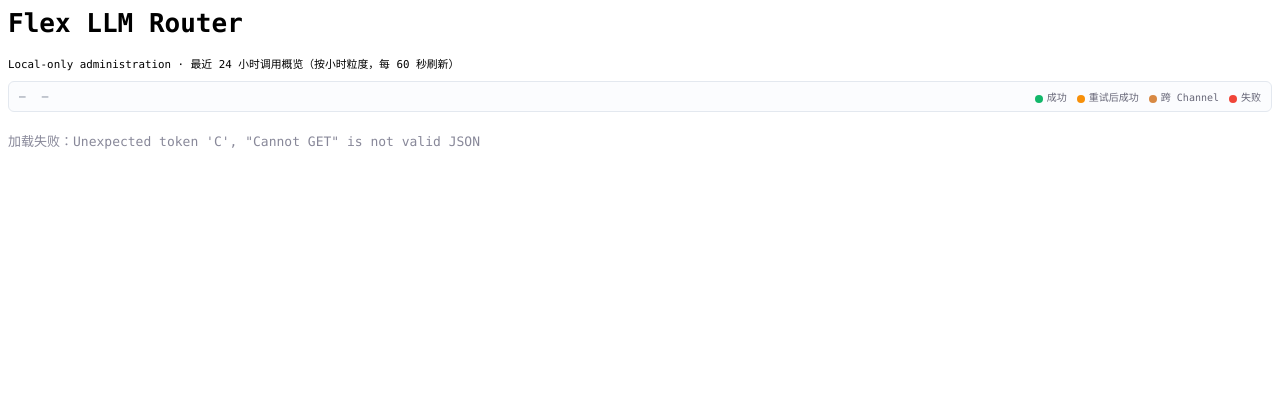
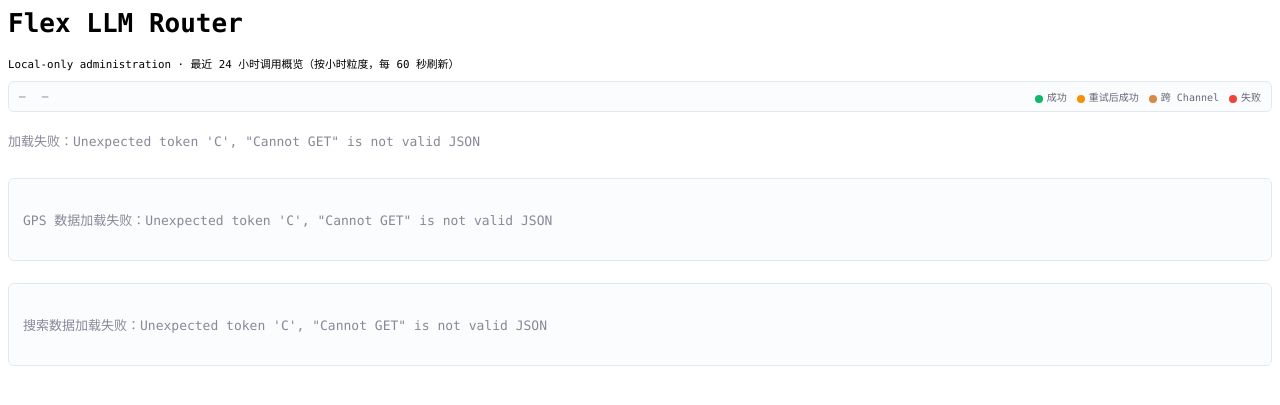
Before and after one commit to echoflying/flex-llm-router, a Python web app: template templates/dashboard.html in a window 1280 px wide. Shown: the top 405 px of the page. Run offline with Jinja, Linux system fonts and the light colour scheme; the template is opened without the code that fills it, so the values that code supplies are empty.

Commit message:
feat(dashboard): 首页补 GPS 坐标搜索 + 搜索代理两个区块
- #gps：源可用性/调用/命中/命中率 + Fallback 链概览（/api/gps/sources + /api/gps/stats）
- #search：通道可用性/类目/key 状态/调用/命中率 + 总命中（/api/search/channels + /api/search/stats）
- 每 60 秒随 load() 一起刷新

```diff
--- a/templates/dashboard.html
+++ b/templates/dashboard.html
@@ -15,6 +15,8 @@
   </div>
 </div>
 <div id="app">Loading…</div>
+<div id="gps"></div>
+<div id="search"></div>
 <style>
 body{font:13px ui-monospace,SFMono-Regular,Menlo,Consolas,"Liberation Mono",monospace}
 table{font-size:12px;width:100%;table-layout:fixed;border-collapse:collapse}
@@ -64,6 +66,12 @@ code{font-size:11px}
 #bottom th{text-align:left}
 .errrow td{background:#fff5f5;font-size:12px}
 .errrow td.bad{color:#b42318;font-weight:600}
+/* GPS / 搜索代理区块 */
+#gps,#search{margin:22px 0 8px;padding:12px 14px;border:1px solid #e3e8ef;border-radius:6px;background:#fbfcfe}
+#gps table,#search table{width:100%;table-layout:fixed;border-collapse:collapse;margin-top:6px}
+#gps th,#search th{text-align:left;font-size:11px;color:#667;background:#f1f4f9}
+#gps td,#search td{font-size:12px;padding:4px 8px;border-bottom:1px solid #e3e8ef;word-break:break-word;overflow:hidden;vertical-align:top}
+#gps h2,#search h2{font-size:15px;margin:0 0 4px}
 </style>
 <script>
 const q=s=>document.querySelector(s),
@@ -146,12 +154,60 @@ async function loadBottom(){
   q('#bottom').innerHTML=out;
 }
 
+async function loadGps(){
+  try{
+    const [src,st]=await Promise.all([
+      fetch('/api/gps/sources').then(r=>r.json()),
+      fetch('/api/gps/stats').then(r=>r.json())
+    ]);
+    const per=st.stats.per_source||{}, fb=st.stats.fallback||{};
+    const rows=(src.sources||[]).map(s=>{
+      const p=per[s.id]||{};
+      const rate=p.hit_rate!=null?(p.hit_rate*100).toFixed(1)+'%':'—';
+      return `<tr><td><code>${esc(s.id)}</code></td>`+
+        `<td>${s.available?`<span class="dot green"></span>可用`:`<span class="dot red"></span>不可用`}</td>`+
+        `<td>${esc(p.calls||0)}</td><td>${esc(p.hits||0)}</td><td>${rate}</td>`+
+        `<td>${esc(s.reason||'')}</td></tr>`;
+    }).join('');
+    q('#gps').innerHTML=`<h2>GPS 坐标搜索</h2>`+
+      `<div class="cache-sub">总调用 ${fb.total_calls||0} · 首源直接命中 ${fb.first_source_hit||0} · Fallback 尝试 ${fb.fallback_attempts||0} · Fallback 命中 ${fb.fallback_hit||0}${fb.fallback_rate!=null?'（'+(fb.fallback_rate*100).toFixed(1)+'%）':''}</div>`+
+      `<table><colgroup><col style="width:14%"><col style="width:10%"><col style="width:8%"><col style="width:8%"><col style="width:8%"><col></colgroup>`+
+      `<tr><th>源</th><th>可用</th><th>调用</th><th>命中</th><th>命中率</th><th>说明</th></tr>${rows}</table>`;
+  }catch(e){ q('#gps').innerHTML='<p class="empty">GPS 数据加载失败：'+esc(e.message)+'</p>'; }
+}
+
+async function loadSearch(){
+  try{
+    const [ch,st]=await Promise.all([
+      fetch('/api/search/channels').then(r=>r.json()),
+      fetch('/api/search/stats').then(r=>r.json())
+    ]);
+    const per=st.stats.per_channel||{};
+    const rows=(ch.channels||[]).map(c=>{
+      const p=per[c.id]||{};
+      const key=c.needs_key?(c.key_configured?'key✓':'key✗'):'—';
+      const rate=p.hit_rate!=null?(p.hit_rate*100).toFixed(1)+'%':'—';
+      return `<tr><td><code>${esc(c.id)}</code></td><td>${esc(c.name)}</td>`+
+        `<td>${esc(c.kind)}</td>`+
+        `<td>${c.available?`<span class="dot green"></span>可用`:`<span class="dot red"></span>不可用`}</td>`+
+        `<td>${key}</td><td>${esc(p.calls||0)}</td><td>${rate}</td>`+
+        `<td>${esc(c.reason||'')}</td></tr>`;
+    }).join('');
+    q('#search').innerHTML=`<h2>搜索代理</h2>`+
+      `<div class="cache-sub">总调用 ${st.stats.total_calls||0} · 命中 ${st.stats.hits||0}${st.stats.hit_rate!=null?'（'+(st.stats.hit_rate*100).toFixed(1)+'%）':''}</div>`+
+      `<table><colgroup><col style="width:12%"><col style="width:14%"><col style="width:7%"><col style="width:9%"><col style="width:8%"><col style="width:7%"><col style="width:7%"><col></colgroup>`+
+      `<tr><th>通道</th><th>名称</th><th>类目</th><th>可用</th><th>key</th><th>调用</th><th>命中率</th><th>说明</th></tr>${rows}</table>`;
+  }catch(e){ q('#search').innerHTML='<p class="empty">搜索数据加载失败：'+esc(e.message)+'</p>'; }
+}
+
 async function load(){
   try{
     const d=await fetch('/api/dashboard').then(r=>r.json());
     renderPulse(d.runners||[]);
     renderRunners(d.runners||[],d.activity_cache);
   }catch(e){ q('#app').innerHTML='<p class="empty">加载失败：'+esc(e.message)+'</p>'; }
+  await loadGps();
+  await loadSearch();
   await loadBottom();
 }
 load();
```
